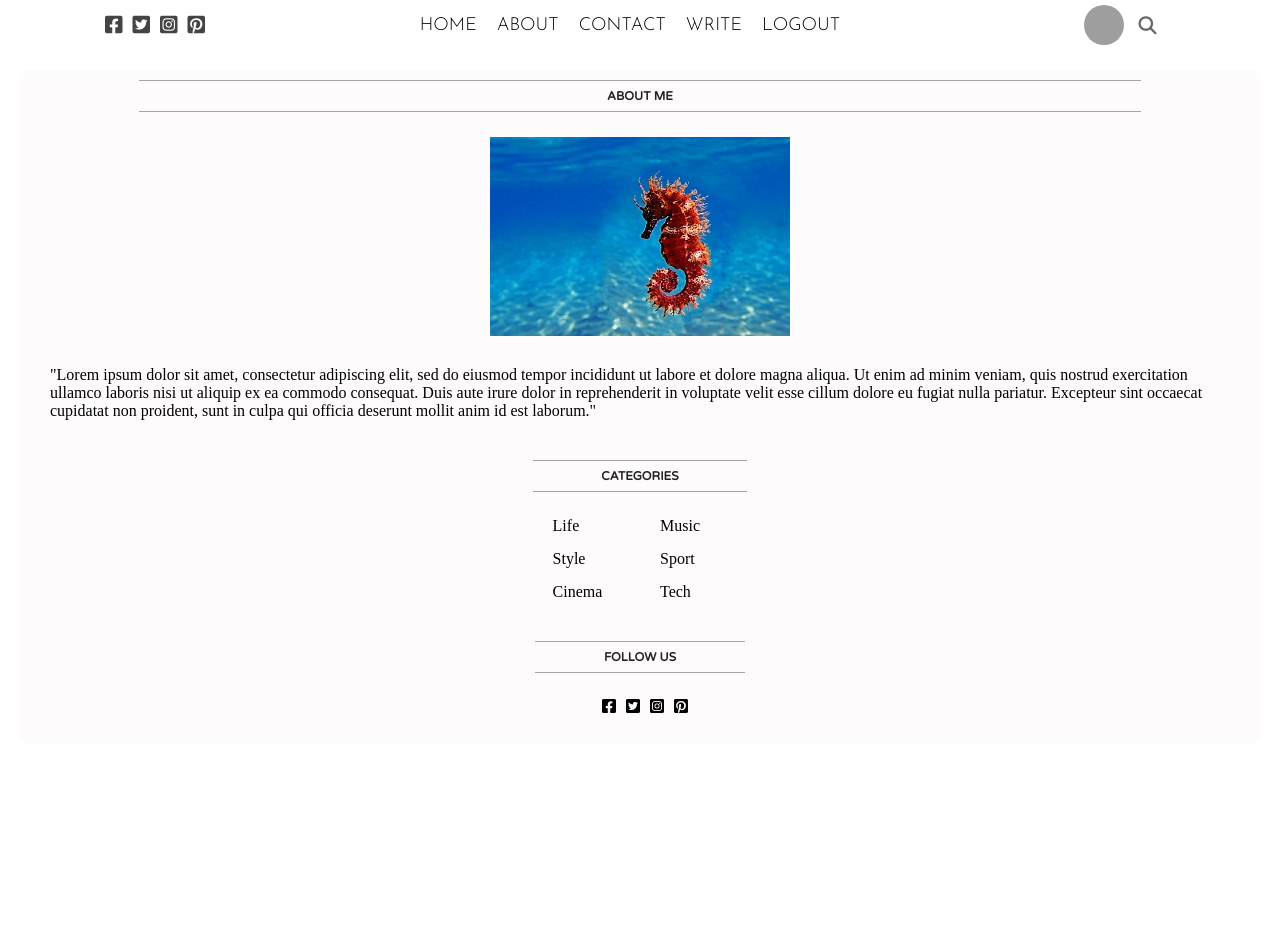
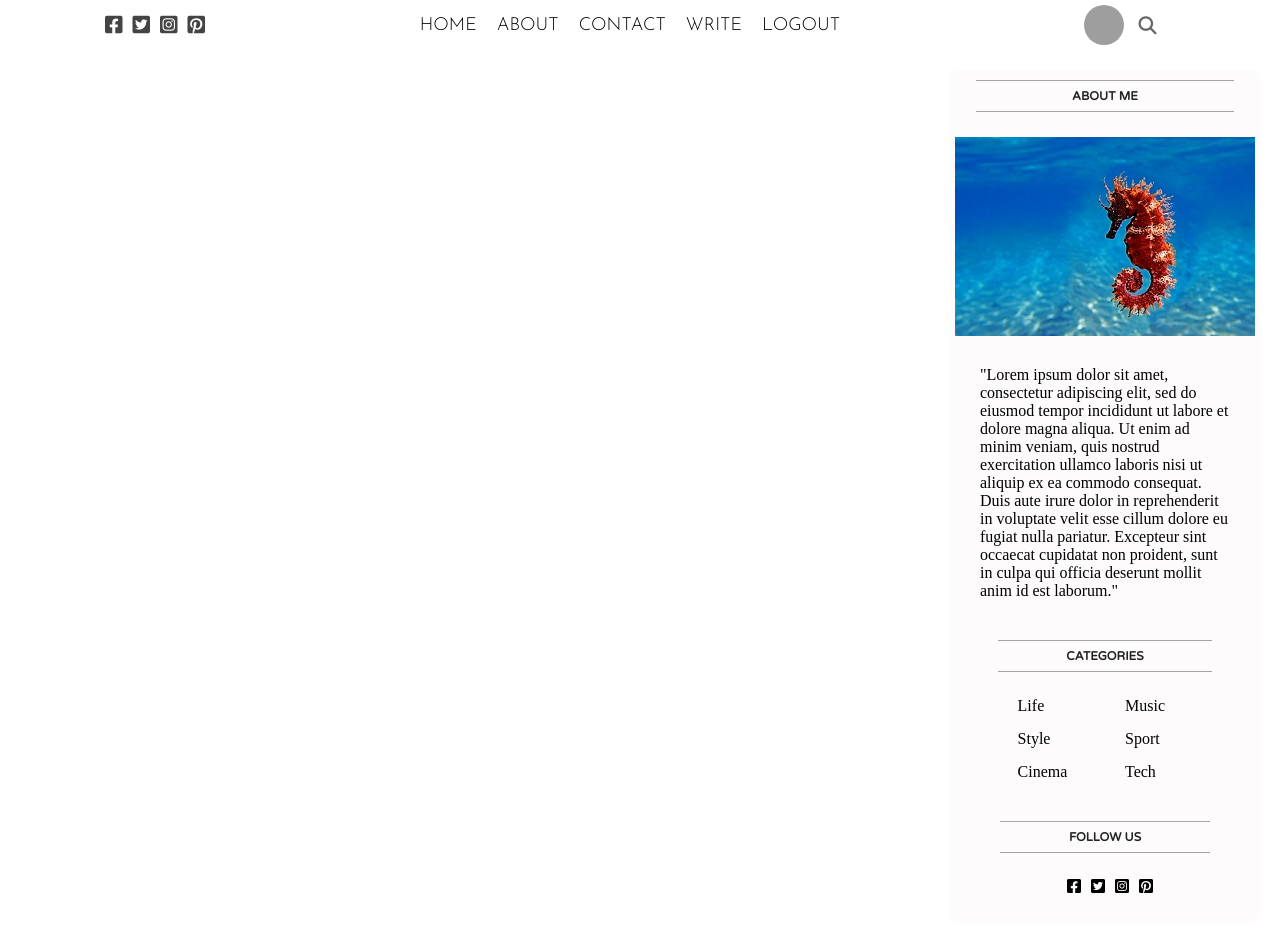
Before and after one commit to EvMad/react-frontend-sandbox, a React (Create React App) app: page / in a window 1280 px wide. Shown: the top 932 px of the page. Before the commit the page ends 800 px from the top, so only its background shows below. Built offline with nearby package versions, Linux system fonts and the light colour scheme; grey boxes are pictures that could not be loaded.

Commit message:
.single { display: flex; } .singlePost{flex: 9}

```diff
--- a/src/components/singlePost/singlePost.css
+++ b/src/components/singlePost/singlePost.css
@@ -0,0 +1,3 @@
+.singlePost {
+    flex: 9;
+}
--- a/src/pages/single/single.css
+++ b/src/pages/single/single.css
@@ -0,0 +1,3 @@
+.single {
+    display: flex;
+}
```
